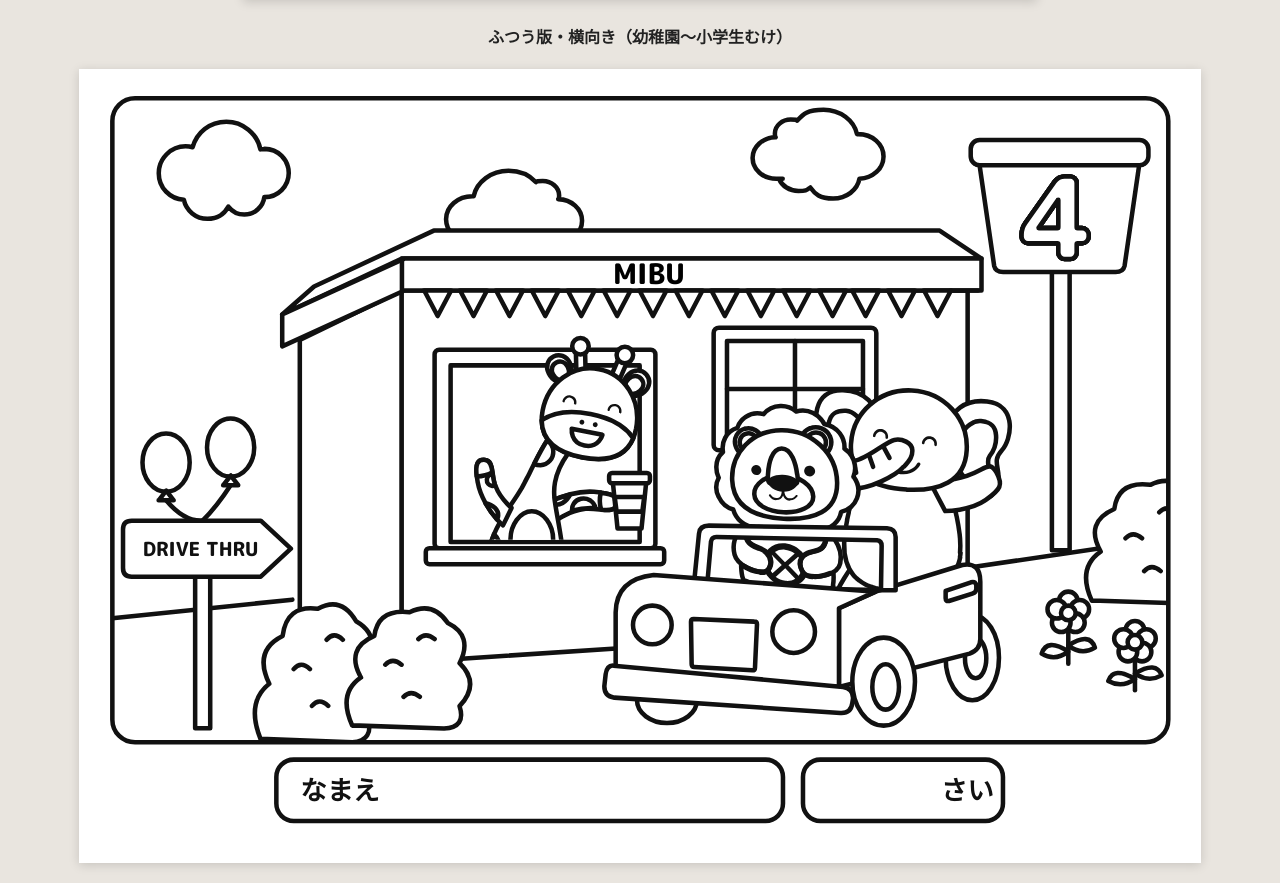
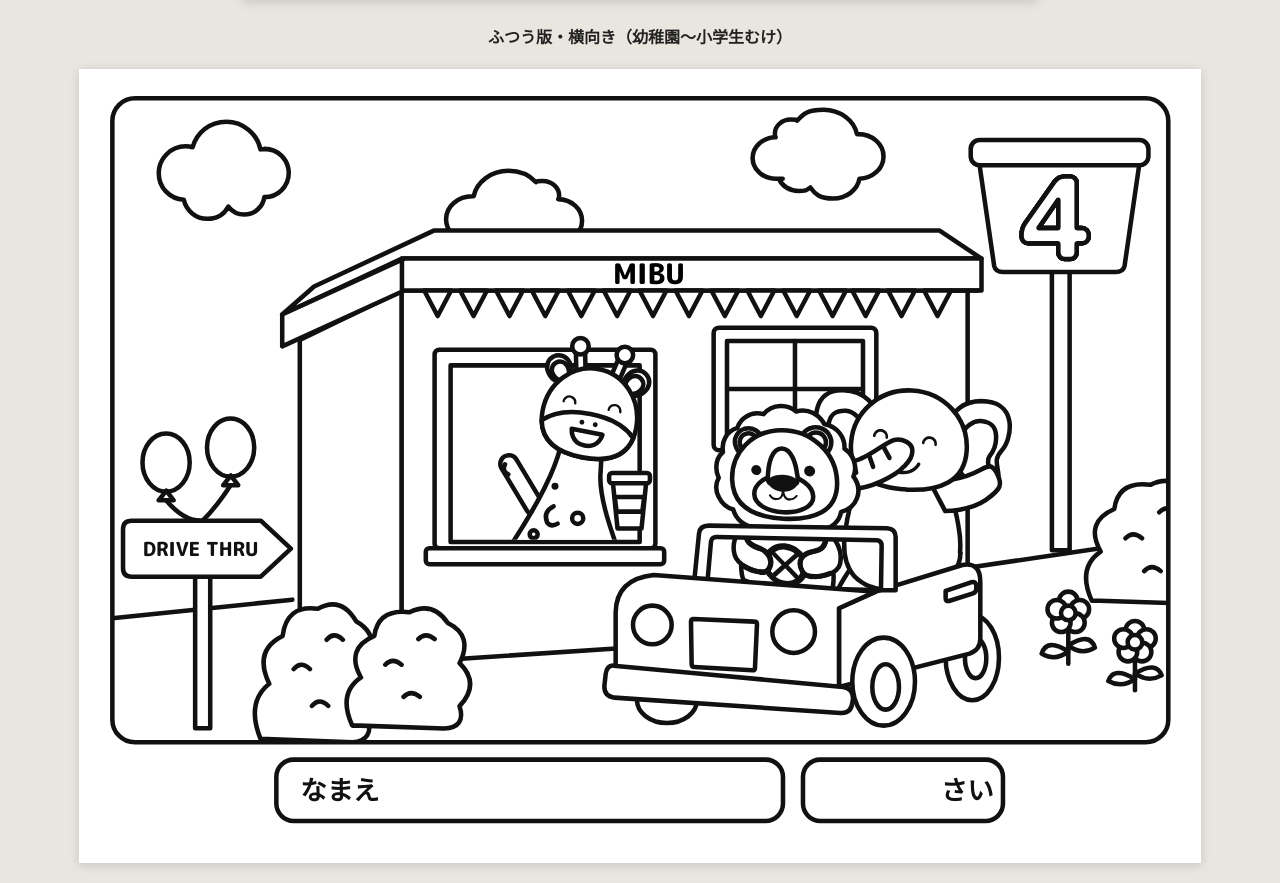
Before and after one commit to taaami1206-cloud/starbucks-drink-forecast, a plain HTML site: page nurie/index.html in a window 1280 px wide. Shown: the part 2121-3004 px from the top of the page. Drawn offline with Linux system fonts and the light colour scheme.

Commit message:
Landscape sheet: redraw the giraffe's waving arm and body after the reference (sausage arm, tapered body with simple spots)
Co-Authored-By: Claude Opus 5.5 <noreply@anthropic.com>

```diff
--- a/nurie/index.html
+++ b/nurie/index.html
@@ -697,28 +697,15 @@
               <rect class="yst25" x="278.7" y="222.3" width="141.8" height="132.4" style="stroke-width:3.40px" />
               <g class="yst37">
                 <g>
-                  <path class="yst25" d="M354.3,389.1s.7,9.3.9,17.4c0,2.9.2,5.6.2,7.7v3.2c0,5.9,0,9.5-5,9.8-4.8.2-6-3-6.8-8.9-.2-1.4-.4-2.9-.6-4.6-.2-1.6-.4-3.3-.5-5-.6-5.7-1.1-11.9-1.4-15.1,0-1.4-.2-2.2-.2-2.2l13.1-2,.2-.2h0Z" style="stroke-width:3.40px" />
-                  <path class="yst25" d="M350,417.4c1.9,0,3.6-.2,5.4,0,0,5.9,0,9.5-5,9.8-5,.3-6-3-6.8-8.9,2-.4,4.1-.7,6.3-.7h0v-.2h0Z" style="stroke-width:3.40px" />
-                  <path class="yst25" d="M341.8,393.3c4.2-.2,7.8,3.1,7.9,7.3s-2.9,7.6-7,7.9c-.6-5.7-1.1-11.9-1.4-15.1h.5Z" style="stroke-width:3.40px" />
-                  <path class="yst25" d="M352.6,405.9c.9,0,1.9.2,2.7.7,0,2.9.2,5.6.2,7.7v1.3c-.7.5-1.5.7-2.4.7-2.9,0-5.2-2.1-5.4-5s2.1-5.2,5-5.4h0Z" style="stroke-width:3.40px" />
-                  <path class="yst25" d="M315.8,390.9s.3,9.3.7,17.4c.2,2.9.3,5.6.5,7.7,0,.5,0,.9,0,1.3,0,.7,0,1.2.2,1.8.5,5.9.7,9.5,5.9,9.3,5.1-.3,5.7-3.6,5.9-9.4v-27.2l-13.2-.7h0Z" style="stroke-width:3.40px" />
-                  <path class="yst25" d="M322.7,418.7c-1.9,0-3.6.2-5.4.4.5,5.9.7,9.5,5.9,9.3,4.8-.2,5.7-3.6,5.9-9.4-2.1-.2-4.1-.3-6.4-.2h0Z" style="stroke-width:3.40px" />
-                  <path class="yst25" d="M328.6,394c-4.2.2-7.5,3.7-7.2,7.9s3.6,7.3,7.7,7.2v-15.2h-.5Z" style="stroke-width:3.40px" />
-                  <path class="yst25" d="M319.1,407.5c-.9,0-1.9.4-2.6.8.2,2.9.3,5.6.5,7.7,0,.5,0,.9,0,1.3.7.4,1.6.6,2.5.5,2.9,0,5-2.5,5-5.4s-2.5-5-5.4-5h0Z" style="stroke-width:3.40px" />
-                  <g>
-                    <path class="yst25" d="M391.4,317.7l-5.1-.6c-5.9-.4-12.1.4-17.8,1.9h0c-5.7,1.5-11.1,3.5-15.4,5.5-2.4,1.1-4.5,2.2-6.2,3.4l12.3,9.8s1.5-1,3.8-2.3c3.7-2,9.8-4.7,16.9-5.5h.6c.6,0,1,0,1.6,0,2.6,0,5.5.2,8.3.5h1.3c5.3.7,10.1.9,11.4-3,2-5.5-1-8.3-11.6-9.5h-.2Z" style="stroke-width:3.40px" />
-                    <path class="yst25" d="M391.4,317.7c-1.2,4.5-.9,9.1.2,12.8,5.3.6,10.1.7,11.4-3.1,2-5.5-1-8.3-11.6-9.5h0v-.2h0Z" style="stroke-width:3.40px" />
-                    <path class="yst25" d="M383.2,323.5c-4.2-2.5-9.7-1.4-12.2,2.6-1.1,1.6-1.4,3.5-1.3,5.2,4-1.1,10.6-2.5,17.7-1.9-.5-2.4-1.9-4.5-4.3-6h.2Z" style="stroke-width:3.40px" />
-                    <path class="yst25" d="M368.4,319.1c-5.7,1.5-11.1,3.5-15.4,5.5.7.7,1.7,1.4,2.7,1.8,4.5,1.6,9.9-1.6,12.7-7.3Z" style="stroke-width:3.40px" />
+                  <g id="きりんの体">
+                    <rect x="325.5" y="287" width="13" height="50" rx="6.5" transform="rotate(-31 332 312)" style="fill:#fff;stroke:#111;stroke-linejoin:round;stroke-linecap:round;stroke-width:3.40px" />
+                    <path d="M319.5,296.5 Q317,302 322,304" style="fill:none;stroke:#111;stroke-linejoin:round;stroke-linecap:round;stroke-width:3.40px" />
+                    <path d="M361,284 C356,304 342,330 322,360 L404,360 C397,340 391,322 391,306 L392,288 Z" style="fill:#fff;stroke:#111;stroke-linejoin:round;stroke-linecap:round;stroke-width:3.40px" />
+                    <circle cx="357" cy="313" r="2.6" style="fill:#111" />
+                    <path d="M356,328 Q348,332 351,340 Q354,344 359,341" style="fill:none;stroke:#111;stroke-linejoin:round;stroke-linecap:round;stroke-width:3.40px" />
+                    <circle cx="374" cy="337" r="4.2" style="fill:#fff;stroke:#111;stroke-linejoin:round;stroke-linecap:round;stroke-width:3.40px" />
+                    <circle cx="341" cy="349" r="3" style="fill:#fff;stroke:#111;stroke-linejoin:round;stroke-linecap:round;stroke-width:3.40px" />
                   </g>
-                  <path class="yst25" d="M308.3,357.1c.9-3,2-5.7,3-8.2,5.9-14.3,12.9-21.3,20.6-34.4.7-1.3,1.5-2.6,2.2-4,1-2,2.3-4.4,3.6-7s2.3-4.7,3.6-7.2c3.1-6.1,6.4-12.5,9.8-17.6,2.1-3.1,4.1-5.7,6.1-7.5l16.2,9.6s-13.3,12.1-16.4,29.3c-.6,3.3-.8,6.7-.5,10.4,0,.3,0,.7,0,.9,1,8.9,3.8,21.1,5.4,33.3.7,5.8,1.2,11.6.9,16.9,0,2.1-.3,4.3-.7,6.3-.8,5-2.6,9.4-5.6,12.8-2.6,2.9-6.1,5-10.8,5.9-22.9,4.6-39.2-5.3-40.1-24.1-.2-4.7.5-9.9,2.3-15.6v.2h0Z" style="stroke-width:3.40px" />
-                  <g>
-                    <path class="yst25" d="M304.6,293.2c4,.3,4.9,4.5,5.5,9.3,0,.4,0,.8.2,1.2.3,2.5.7,5.1,1.4,7.4.2.5.3.9.5,1.3,0,0,0,.3.2.4,2.3,6.1,6.3,10.8,9,13.6,1.8,1.9,3,2.8,3,2.8l-6.4,13.1c-1.4-1.2-2.9-2.7-4.6-4.6-2.9-3.3-6-7.6-8.6-12.2h0c-2.6-4.8-4.8-10-5.7-15.2-.3-1.7-.6-3.3-.7-4.7-1.2-9.7.7-12.9,6.3-12.4h0Z" style="stroke-width:3.40px" />
-                    <path class="yst25" d="M304.6,293.2c4,.3,4.9,4.5,5.5,9.3-3.3,2-7.4,3.1-11.8,3.1-1.2-9.7.7-12.9,6.3-12.4h0Z" style="stroke-width:3.40px" />
-                    <path class="yst25" d="M310.3,303.7c.3,2.5.7,5.1,1.4,7.4.2.5.3.9.5,1.3-.7.3-1.4.4-2.2.4-2.5-.3-4.3-2.4-4.1-5,.2-2.3,2.1-4,4.5-4.1h0Z" style="stroke-width:3.40px" />
-                    <path class="yst25" d="M314.4,335c0,1-.5,2-1,2.8-2.9-3.3-6-7.6-8.6-12.2,5.9,1.1,10.1,5.1,9.6,9.4Z" style="stroke-width:3.40px" />
-                  </g>
-                  <path class="yst25" d="M339.6,370.3c8.8,0,16-6.9,16-17.6s-7.2-21-16-21-16,10.4-16,21,7.2,17.6,16,17.6h0Z" style="stroke-width:3.40px" />
                   <g>
                     <rect class="yst27" x="396.5" y="220.1" width="18.5" height="6.9" transform="translate(39.9 507.8) rotate(-66.7)" style="stroke-width:3.40px" />
                     <circle class="yst25" cx="409.4" cy="214.5" r="6.2" style="stroke-width:3.40px" />
@@ -738,10 +725,6 @@
                     </g>
                     <path class="yst25" d="M369.6,270s-1.2,10.4,9.5,12.4c10.8,2.1,13.5-8,13.5-8l-23.1-4.5h0Z" style="stroke-width:3.40px" />
                   </g>
-                  <path class="yst25" d="M351.2,278.7c2.6,1.7,4.4,4.6,4.5,7.9.3,5.6-4,10.3-9.6,10.6-1.7,0-3.3-.3-4.8-.9,3.1-6.1,6.4-12.5,9.8-17.6h0Z" style="stroke-width:3.40px" />
-                  <path class="yst25" d="M362.1,354.9c.7,5.8,1.2,11.6.9,16.9-4.6,0-8.3-3.6-8.5-8.1s3.2-8.4,7.6-8.9h0Z" style="stroke-width:3.40px" />
-                  <path class="yst25" d="M308.3,357.1c.9-3,2-5.7,3-8.2,2.5,2.3,4.2,6,4.4,10.2.4,7.3-3.9,13.4-9.6,13.6-5.7.3,0,0,0,0-.2-4.7.5-9.9,2.3-15.6h0Z" style="stroke-width:3.40px" />
-                  <path class="yst25" d="M359.3,377.5c1.1,0,2.1.2,3.2.6-.8,5-2.6,9.4-5.6,12.8-2.3-1-4.1-3.4-4.2-6.1s2.8-7.1,6.6-7.3Z" style="stroke-width:3.40px" />
                 </g>
               </g>
               <rect class="yst25" x="260.1" y="359.4" width="178.8" height="12" rx="2.7" ry="2.7" style="stroke-width:3.40px" />
```
Also changed, not shown: nurie/illustrator/nurie-futsuu-yoko.svg, 1 other file.
